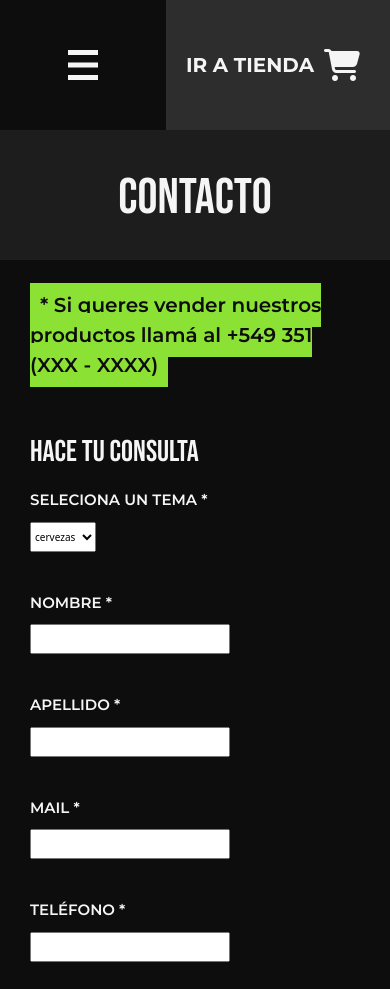
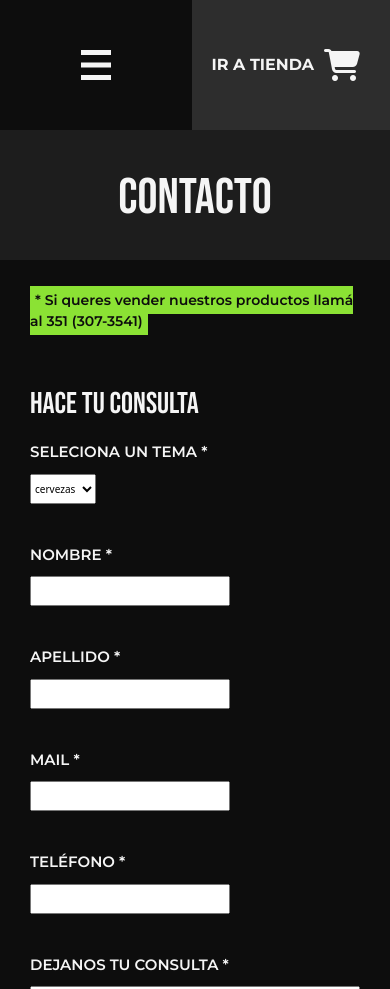
Before and after one commit to sanmoyano/fermentum, a website: page paginas/contacto.html in a window 390 px wide. Shown: the top 989 px of the page. Drawn offline with nearby package versions, Linux system fonts and the light colour scheme.

Commit message:
update responsive

```diff
--- a/paginas/contacto.html
+++ b/paginas/contacto.html
@@ -65,7 +65,7 @@
         <section class="section__form">
             <form action="#" method="POST">
                 <fieldset>
-                    <p>* Si queres vender nuestros productos llamá al +549 351 (XXX - XXXX)</p>
+                    <p>* Si queres vender nuestros productos llamá al 351 (307-3541)</p>
                     <legend><h3>hace tu consulta</h3></legend>
                     <div class="fieldset__select">
                         <div>
@@ -144,7 +144,7 @@
         </section>
         <!-- info de contacto -->
         <section class="section-info">
-            <div>
+            <div class="section-info__logo">
                 <img src="../icons/logotipo_horizontal_ws.svg" alt="">
             </div>
             <div class="section-info__horarios">
--- a/scss/parciales/components/_extend.scss
+++ b/scss/parciales/components/_extend.scss
@@ -77,11 +77,14 @@
         padding: 15px 0px;
     }
     p {
-        font-size: 1.5rem;
+        font-size: 1.6rem;
         color: $typo-white;
         width: 100%;
         padding:0px 15px;
         text-align: center;
+        @include mobil {
+            font-size: 1.4rem;
+        }
     }
 }
 /* formulario */
--- a/scss/parciales/layout/_contacto.scss
+++ b/scss/parciales/layout/_contacto.scss
@@ -18,12 +18,16 @@
                 }
             }
             p {
+                width: 100%;
                 display: inline;
-                font-size: 2rem;
+                font-size: 1.6rem;
                 color: $black-bg-fmtm;
                 font-weight: 600;
-                padding: 10px;
+                padding: 5px;
                 background-color: #8BE234;
+                @include mobil {
+                    font-size: 1.4rem;
+                }
             }
             .fieldset__select {
                 display: flex;
--- a/scss/parciales/layout/_header.scss
+++ b/scss/parciales/layout/_header.scss
@@ -101,9 +101,6 @@ nav {
         text-transform: uppercase;
         text-decoration: none;
         color: $typo-white;
-        @include mobil {
-            font-size: 2rem;
-        }
         i {
             font-size: 3.2rem;
             text-align: center;
--- a/scss/parciales/layout/_nosotros.scss
+++ b/scss/parciales/layout/_nosotros.scss
@@ -17,5 +17,5 @@
     }
 }
 .nosotros__cards:hover .nosotros__cards__descrip {
-    opacity: 1;
+    opacity: .85;
 }
```
Also changed, not shown: paginas/nosotros.html (+1 -1 lines), paginas/servicios.html (+1 -1 lines), estilos/main.css.
